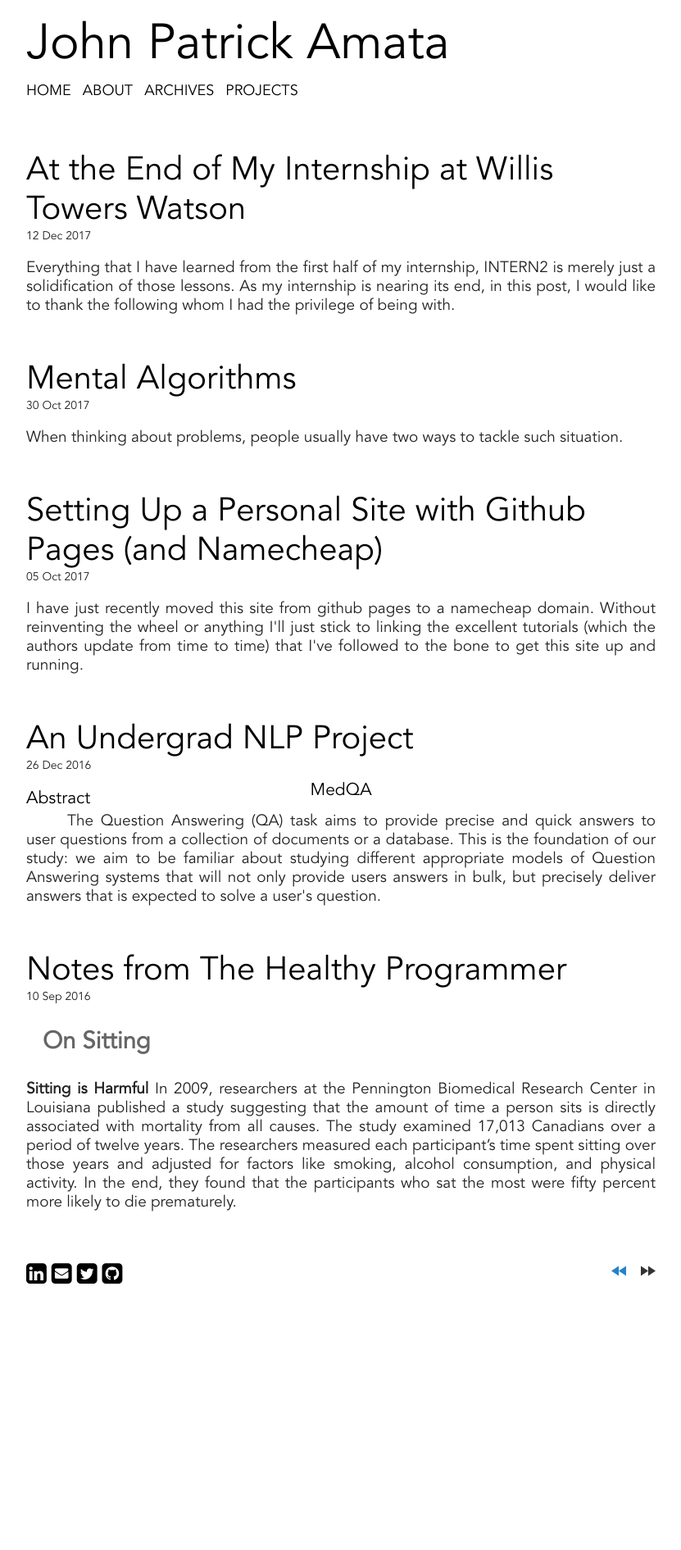
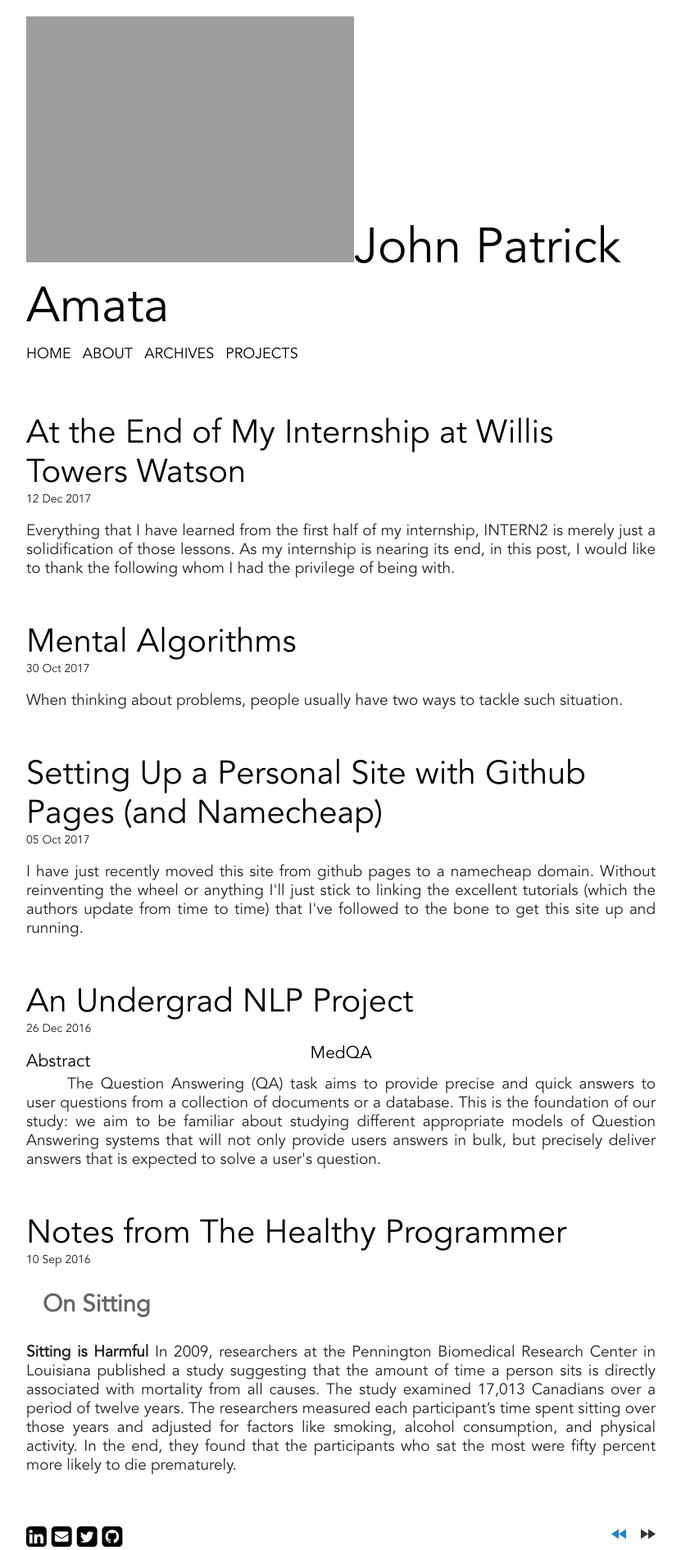
Before and after one commit to jpamata/jpamata.github.io, a Jekyll site: the page built from index.html, in a window 1280 px wide. Shown: the whole page at 82% size, without its empty margins (224-1055 px from the left). Built offline with Jekyll 4.4.1, drawn with Linux system fonts in a browser that asks for light colours; the list of posts is cut into pages by our own code; before the commit the page ends 1570 px from its top, so only the background shows below that.

Commit message:
Update header.html with transparent sign

```diff
--- a/_includes/header.html
+++ b/_includes/header.html
@@ -1,6 +1,6 @@
 <div class="header-container container">
   <header>
-    <a href="{{ site.url }}" class="top-link">{{ site.name }}</a>
+    <img src="http://johnamata.com/assets/transparent-sign.png"><a href="{{ site.url }}" class="top-link">{{ site.name }}</a>
       <ul class="nav">
         <!--Change the  URL here if working on an absolute domain-->
         <li><a href="http://johnamata.com/">Home</a></li>
```
